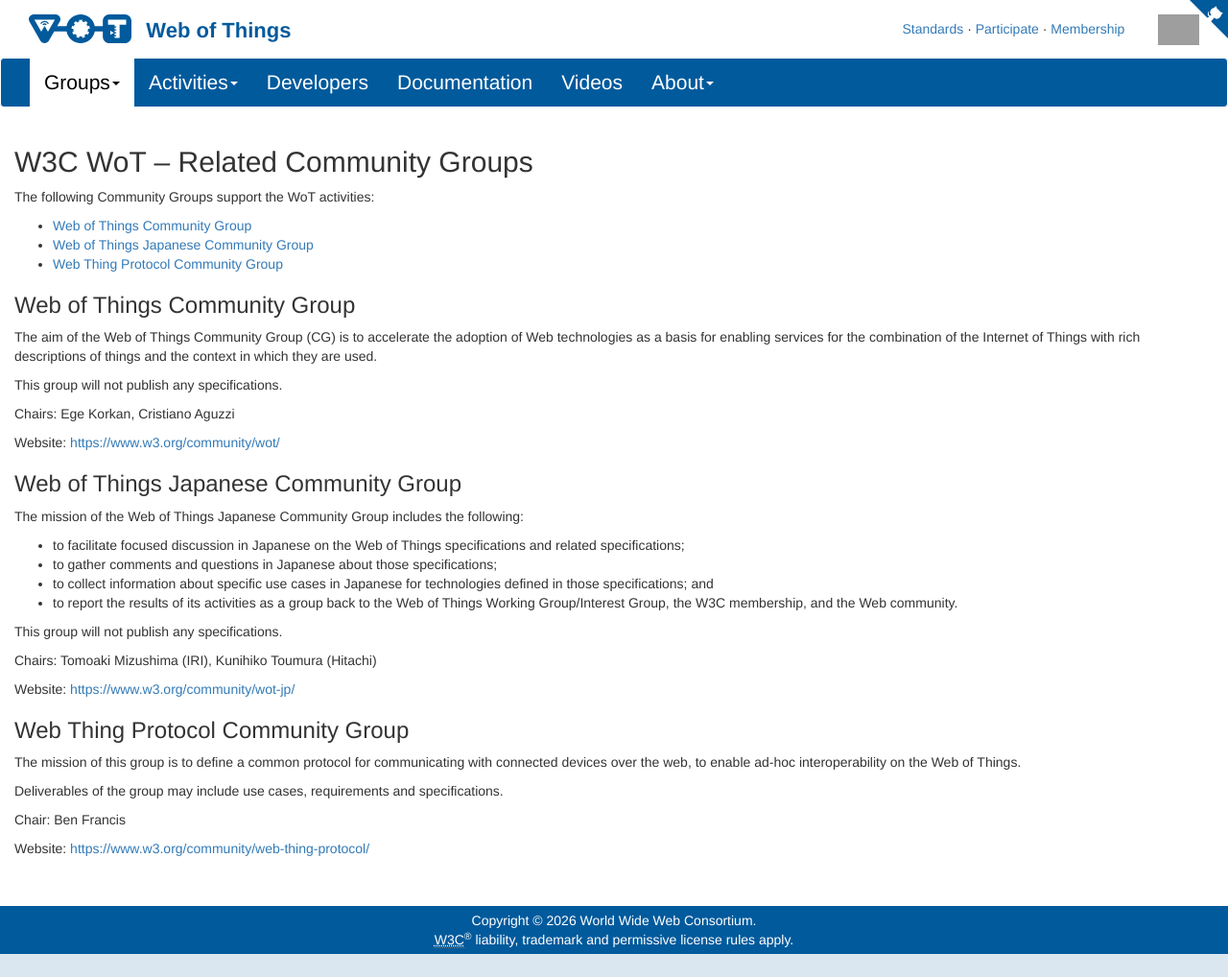
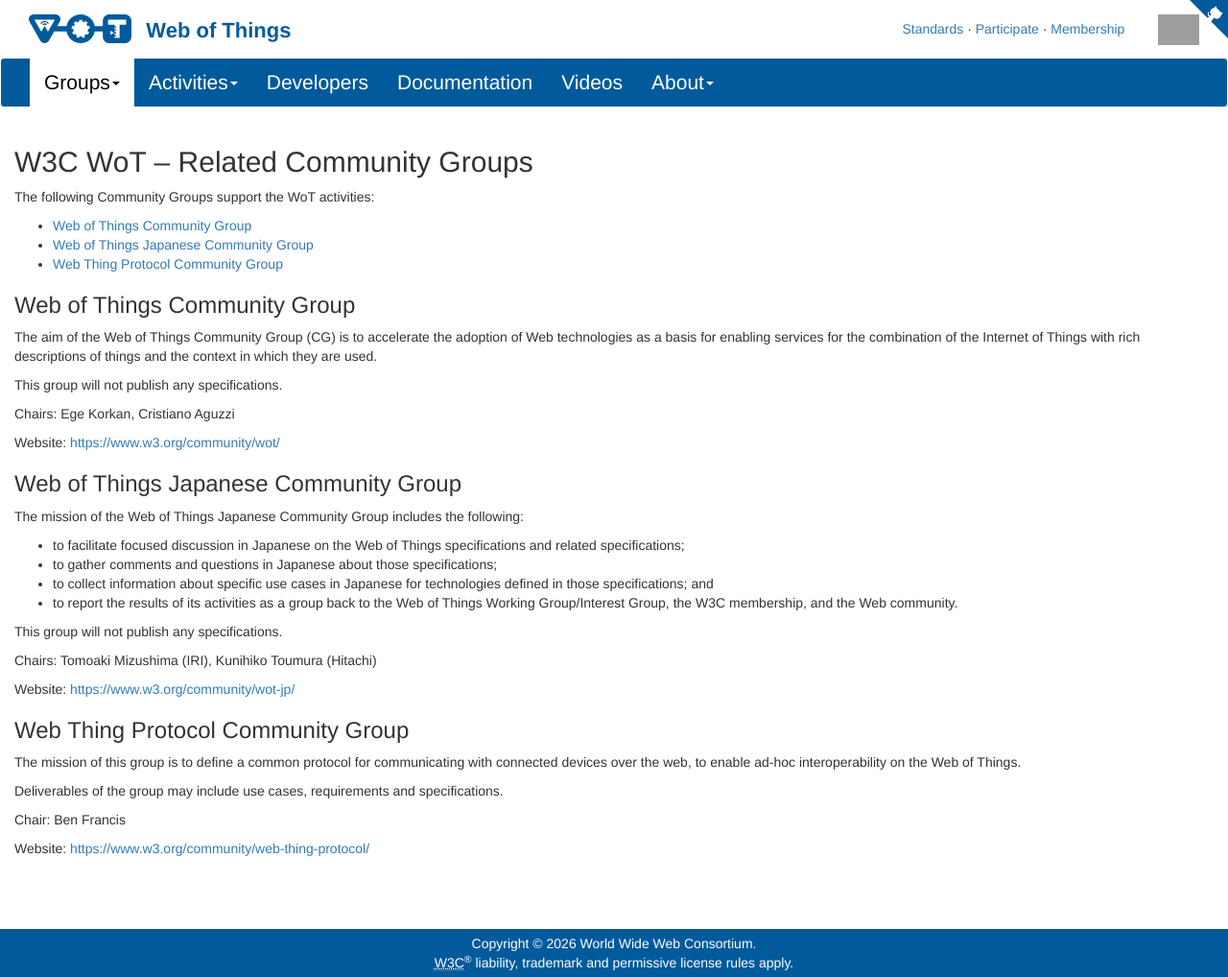
Before and after one commit to w3c/wot-marketing, a Jekyll site: the page built from docs/cg/index.html, in a window 1280 px wide. Shown: the whole page at 96% size. Built offline with Jekyll 4.4.1, drawn with Linux system fonts in a browser that asks for light colours; nearby versions of some CDN libraries; comment, search, counter and statistics services are not loaded; before the commit the page ends 994 px from its top, so only the background shows below that.

Commit message:
footer margin

```diff
--- a/docs/_layouts/default.html
+++ b/docs/_layouts/default.html
@@ -245,8 +245,7 @@
 
 
 		<!-- Footer -->
-		<br /><br />
-		<footer class="page-footer font-small" style="margin:0">
+		<footer class="page-footer font-small" style="margin:0; margin-top: 64px">
 			<!-- Copyright -->
 			<div class="footer-copyright text-center py-3">
 				Copyright © {{ 'now' | date: "%Y" }} <a href="https://www.w3.org/">World Wide Web Consortium</a>.<br />
```
